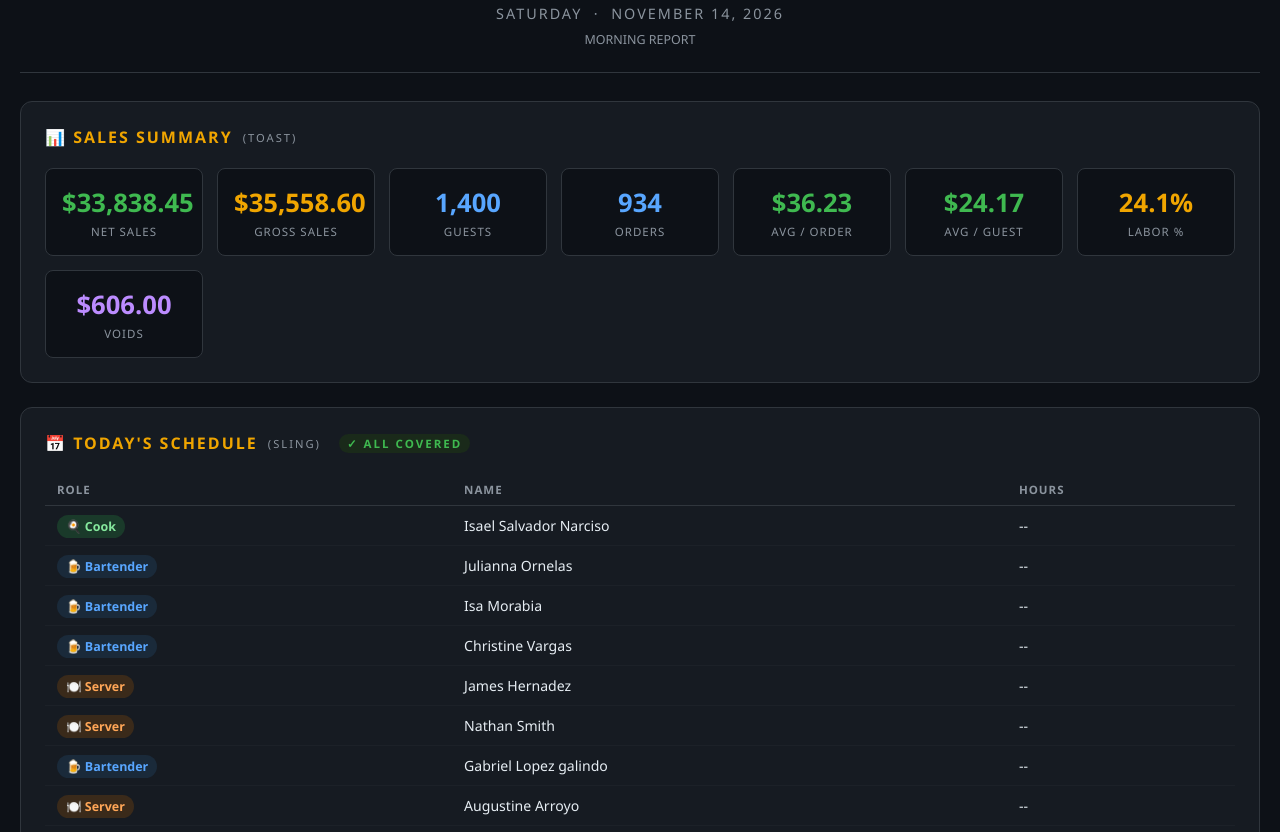
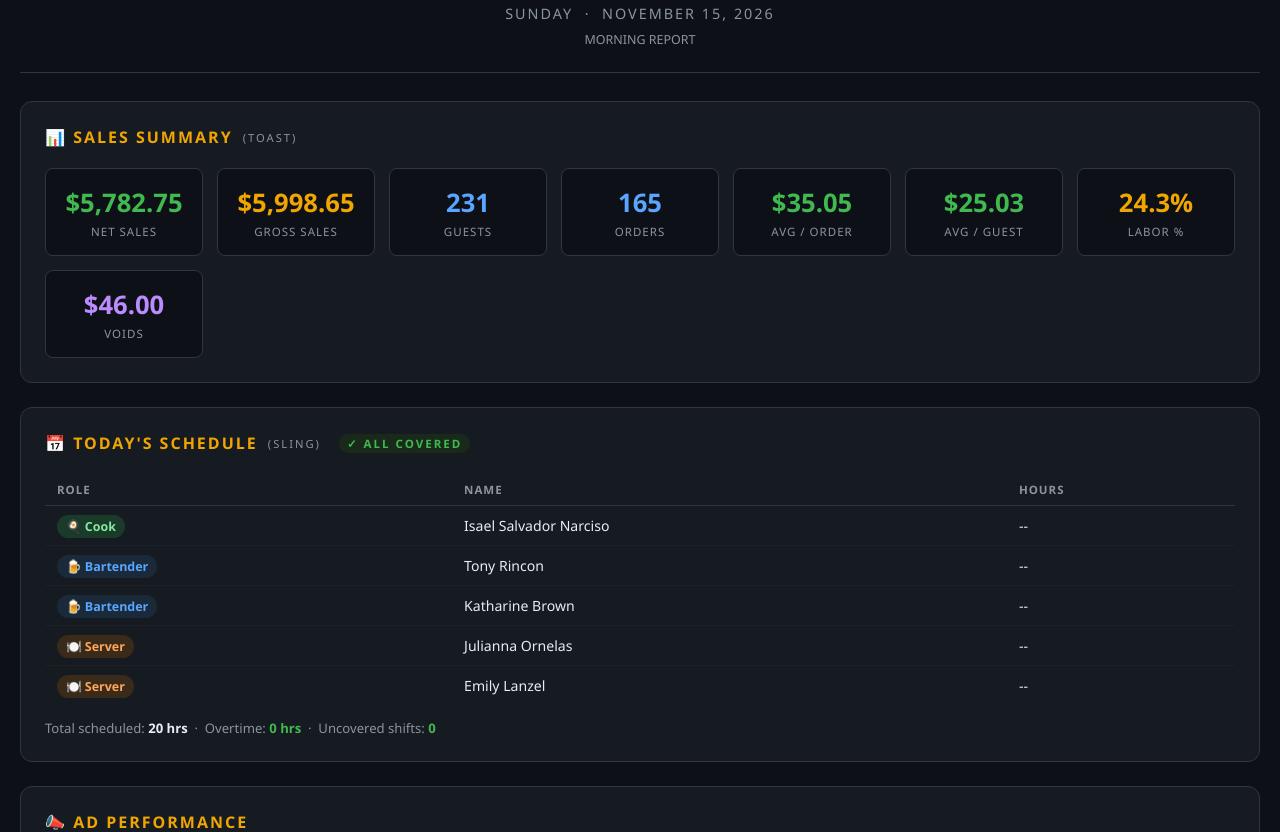
Before and after one commit to mojobrewhouse-cpu/brewhouse-hub, a plain HTML site: page Brewhouse_Morning_Report.html in a window 1280 px wide. Shown: the part 97-929 px from the top of the page. Drawn offline with Linux system fonts and the light colour scheme.

Commit message:
Auto-update Morning Report - November 16, 2026

```diff
--- a/Brewhouse_Morning_Report.html
+++ b/Brewhouse_Morning_Report.html
@@ -3,7 +3,7 @@
 <head>
 <meta charset="UTF-8">
 <meta name="viewport" content="width=device-width, initial-scale=1.0">
-<title>Brewhouse Morning Report — November 14, 2026</title>
+<title>Brewhouse Morning Report — November 15, 2026</title>
 <style>
   :root {
     --bg: #0d1117; --card: #161b22; --border: #30363d;
@@ -58,7 +58,7 @@
 <body>
 <div class="header">
   <h1>🍺 The Brewhouse</h1>
-  <div class="date">SATURDAY &nbsp;·&nbsp; NOVEMBER 14, 2026</div>
+  <div class="date">SUNDAY &nbsp;·&nbsp; NOVEMBER 15, 2026</div>
   <div style="color:var(--muted);font-size:0.78rem;margin-top:8px;">MORNING REPORT</div>
 </div>
 
@@ -67,35 +67,35 @@
   <div class="section-title">📊 Sales Summary <span style="font-size:0.7rem;color:var(--muted);font-weight:400">(Toast)</span></div>
   <div class="metrics">
     <div class="metric">
-      <div class="metric-value">$33,838.45</div>
+      <div class="metric-value">$5,782.75</div>
       <div class="metric-label">Net Sales</div>
     </div>
     <div class="metric amber">
-      <div class="metric-value">$35,558.60</div>
+      <div class="metric-value">$5,998.65</div>
       <div class="metric-label">Gross Sales</div>
     </div>
     <div class="metric blue">
-      <div class="metric-value">1,400</div>
+      <div class="metric-value">231</div>
       <div class="metric-label">Guests</div>
     </div>
     <div class="metric blue">
-      <div class="metric-value">934</div>
+      <div class="metric-value">165</div>
       <div class="metric-label">Orders</div>
     </div>
     <div class="metric">
-      <div class="metric-value">$36.23</div>
+      <div class="metric-value">$35.05</div>
       <div class="metric-label">Avg / Order</div>
     </div>
     <div class="metric">
-      <div class="metric-value">$24.17</div>
+      <div class="metric-value">$25.03</div>
       <div class="metric-label">Avg / Guest</div>
     </div>
     <div class="metric amber">
-      <div class="metric-value">24.1%</div>
+      <div class="metric-value">24.3%</div>
       <div class="metric-label">Labor %</div>
     </div>
     <div class="metric purple">
-      <div class="metric-value">$606.00</div>
+      <div class="metric-value">$46.00</div>
       <div class="metric-label">Voids</div>
     </div>
   </div>
@@ -118,42 +118,7 @@
         </tr>
         <tr>
           <td><span class="role-badge bartender">🍺 Bartender</span></td>
-          <td>Julianna Ornelas</td>
-          <td>--</td>
-        </tr>
-        <tr>
-          <td><span class="role-badge bartender">🍺 Bartender</span></td>
-          <td>Isa Morabia</td>
-          <td>--</td>
-        </tr>
-        <tr>
-          <td><span class="role-badge bartender">🍺 Bartender</span></td>
-          <td>Christine Vargas</td>
-          <td>--</td>
-        </tr>
-        <tr>
-          <td><span class="role-badge server">🍽️ Server</span></td>
-          <td>James Hernadez</td>
-          <td>--</td>
-        </tr>
-        <tr>
-          <td><span class="role-badge server">🍽️ Server</span></td>
-          <td>Nathan Smith</td>
-          <td>--</td>
-        </tr>
-        <tr>
-          <td><span class="role-badge bartender">🍺 Bartender</span></td>
-          <td>Gabriel Lopez galindo</td>
-          <td>--</td>
-        </tr>
-        <tr>
-          <td><span class="role-badge server">🍽️ Server</span></td>
-          <td>Augustine Arroyo</td>
-          <td>--</td>
-        </tr>
-        <tr>
-          <td><span class="role-badge server">🍽️ Server</span></td>
-          <td>Emily Lanzel</td>
+          <td>Tony Rincon</td>
           <td>--</td>
         </tr>
         <tr>
@@ -162,18 +127,18 @@
           <td>--</td>
         </tr>
         <tr>
-          <td><span class="role-badge busser">🧹 Busser</span></td>
-          <td>Cal Carter</td>
+          <td><span class="role-badge server">🍽️ Server</span></td>
+          <td>Julianna Ornelas</td>
           <td>--</td>
         </tr>
         <tr>
           <td><span class="role-badge server">🍽️ Server</span></td>
-          <td>Bri Kelley</td>
+          <td>Emily Lanzel</td>
           <td>--</td>
         </tr></tbody>
   </table>
   <div style="margin-top:14px;color:var(--muted);font-size:0.82rem;">
-    Total scheduled: <strong style="color:var(--text)">56.25 hrs</strong>
+    Total scheduled: <strong style="color:var(--text)">20 hrs</strong>
     &nbsp;·&nbsp; Overtime: <strong style="color:var(--green)">0 hrs</strong>
     &nbsp;·&nbsp; Uncovered shifts: <strong style="color:var(--green)">0</strong>
   </div>
@@ -188,7 +153,7 @@
     <div class="ads-platform">
       <div class="ads-platform-title">
         <span>🔵 Google Ads — Yesterday</span>
-        <span class="info-badge">📧 Notification</span> <a href="https://ads.google.com/aw/reporting/reporteditor/view?download=true&reportId=932529582&ocid=7881882883" target="_blank" style="color:var(--blue);font-size:0.72rem;text-decoration:none">📄 View Report →</a>
+        <span class="info-badge">📧 Notification</span>
       </div>
       <div class="ads-metrics">
         <div class="ads-metric">
@@ -248,7 +213,7 @@
 </div>
 
 <div class="footer">
-  Generated automatically · November 15, 2026 at 07:35 PM UTC · The Brewhouse Morning Report
+  Generated automatically · November 16, 2026 at 11:15 PM UTC · The Brewhouse Morning Report
 </div>
 </body>
 </html>
```
